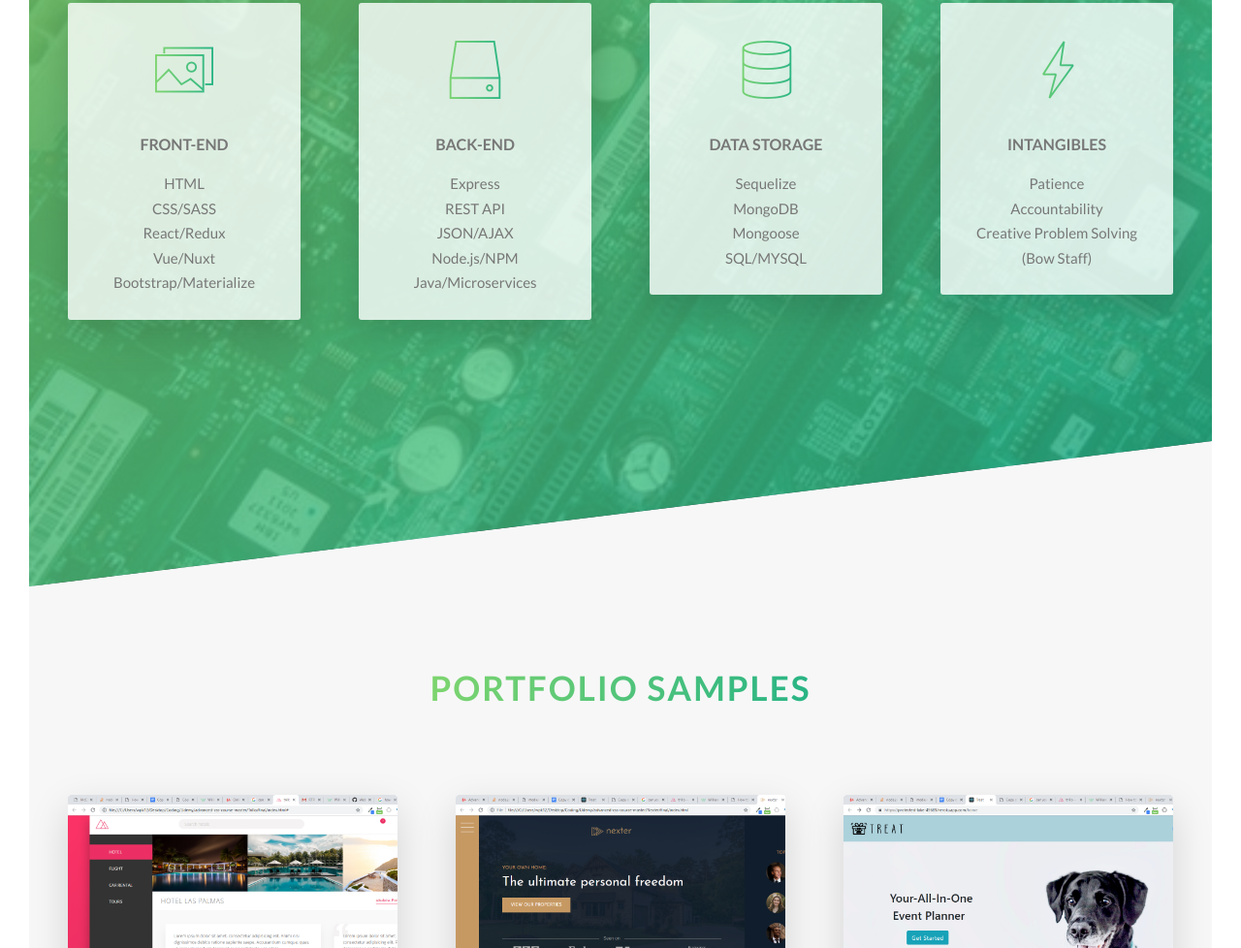
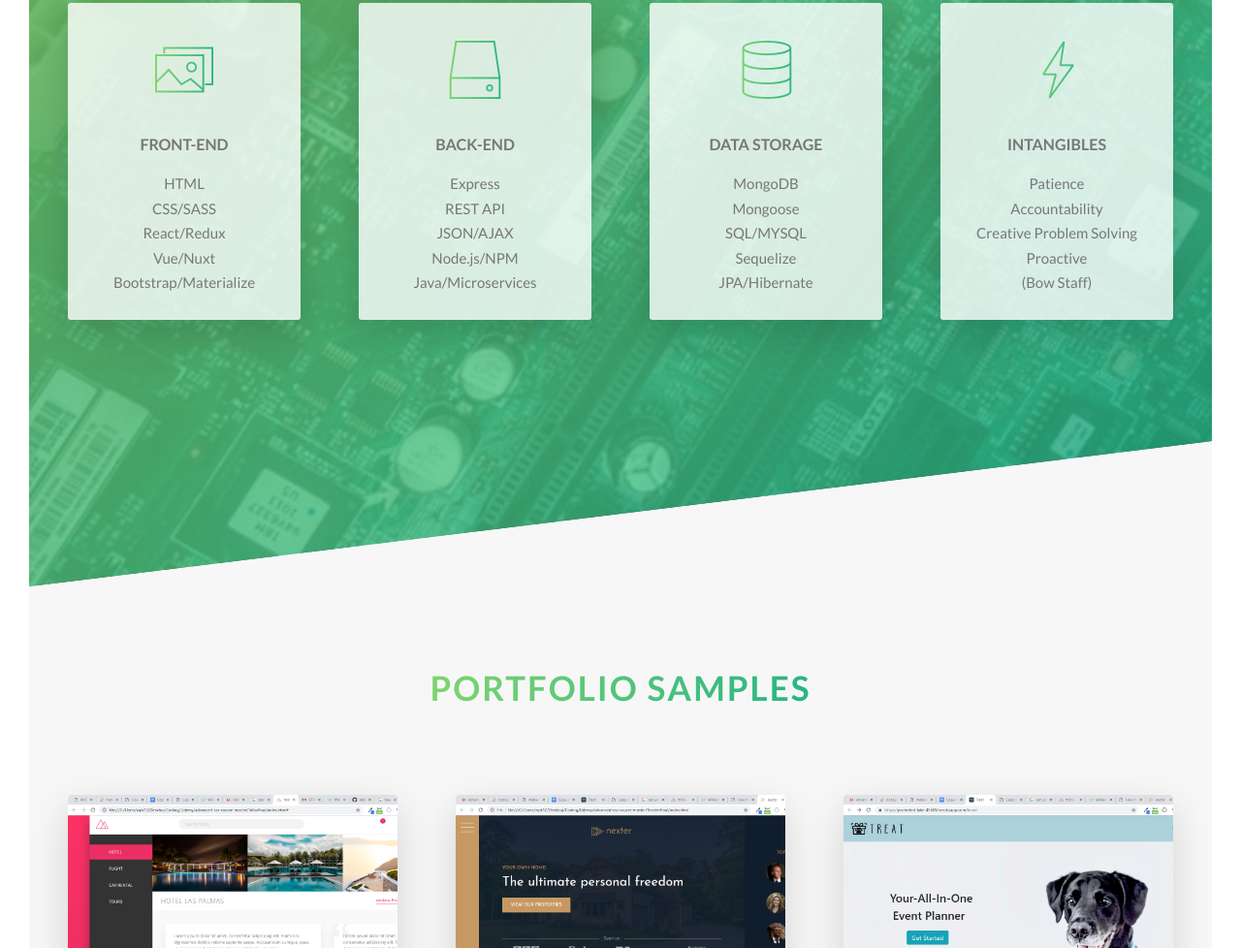
Before and after one commit to wpk12345/Web-Dev-Portfolio, a website: page index.html in a window 1280 px wide. Shown: the part 2605-3583 px from the top of the page at 97% size. Drawn offline with Linux system fonts and the light colour scheme.

Commit message:
Update index.html

```diff
--- a/index.html
+++ b/index.html
@@ -144,7 +144,7 @@
                             <i class="feature-box__icon icon-basic-server2"></i>
                             <h3 class="heading-tertiary u-margin-bottom-small">Data Storage</h3>
                             <p class="feature-box__text">
-                               Sequelize<br>MongoDB<br>Mongoose<br> SQL/MYSQL
+                               MongoDB<br>Mongoose<br> SQL/MYSQL<br>Sequelize<br>JPA/Hibernate
                             </p>
                         </div>
                     </div>
@@ -154,7 +154,7 @@
                             <i class="feature-box__icon icon-basic-bolt"></i>
                             <h3 class="heading-tertiary u-margin-bottom-small">Intangibles</h3>
                             <p class="feature-box__text">
-                                Patience<br>Accountability<br>Creative Problem Solving<br>(Bow Staff)
+                                Patience<br>Accountability<br>Creative Problem Solving<br>Proactive<br>(Bow Staff)
                             </p>
                         </div>
                     </div>
```
